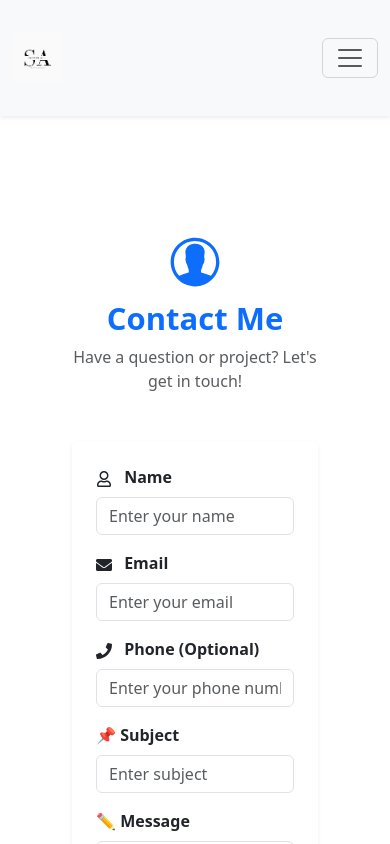
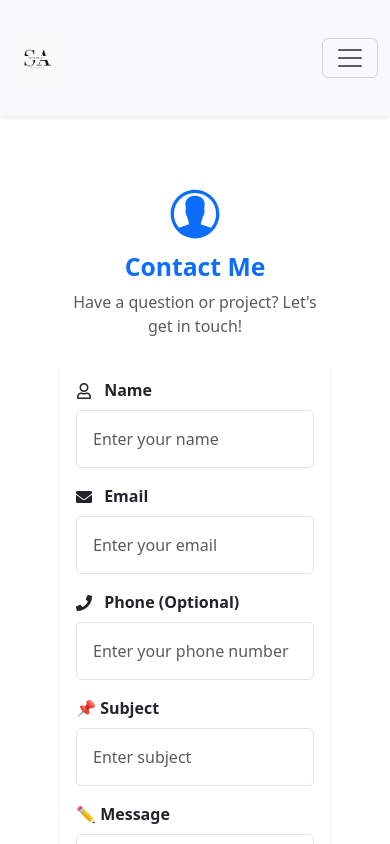
Before and after one commit to SajjadAli54/sajjadali, a Next.js app: page /contact in a window 390 px wide. Built offline with nearby package versions, Linux system fonts and the light colour scheme.

Commit message:
updated contact based on mobile screen

```diff
--- a/app/(routes)/contact/page.tsx
+++ b/app/(routes)/contact/page.tsx
@@ -5,10 +5,8 @@ import { Formik, Field, Form, ErrorMessage } from "formik";
 import * as Yup from "yup";
 import { IoIosContact } from "react-icons/io";
 import { FaEnvelope, FaPhone, FaRegUser, FaPaperPlane } from "react-icons/fa";
-import { Container } from "react-bootstrap";
 
 const Contact = () => {
-  // Validation Schema
   const validationSchema = Yup.object({
     name: Yup.string().trim().required("Name is required"),
     email: Yup.string()
@@ -23,7 +21,6 @@ const Contact = () => {
     message: Yup.string().trim().required("Message cannot be empty"),
   });
 
-  // Initial Form Values
   const initialValues = {
     name: "",
     email: "",
@@ -32,7 +29,6 @@ const Contact = () => {
     message: "",
   };
 
-  // Form Submit Handler
   const handleSubmit = (values: typeof initialValues) => {
     const mailtoLink = `mailto:imsajjadali54@gmail.com?subject=${encodeURIComponent(
       values.subject
@@ -43,18 +39,18 @@ const Contact = () => {
   };
 
   return (
-    <Container className="py-5 animate__animated animate__fadeIn">
-      <div className="text-center mb-5">
+    <div className="animate__animated animate__fadeIn">
+      <div className="text-center mb-4">
         <IoIosContact size={60} className="text-primary mb-2" />
-        <h2 className="text-primary display-5 fw-bold">Contact Me</h2>
+        <h2 className="text-primary fw-bold">Contact Me</h2>
         <p className="text-muted">
           Have a question or project? Let&apos;s get in touch!
         </p>
       </div>
 
       <div className="row justify-content-center">
-        <div className="col-lg-6">
-          <div className="card p-4 border-0 shadow-sm rounded">
+        <div className="col-lg-6 col-md-8 col-sm-10">
+          <div className="card p-3 p-md-4 border-0 shadow-sm rounded">
             <Formik
               initialValues={initialValues}
               validationSchema={validationSchema}
@@ -71,7 +67,7 @@ const Contact = () => {
                       type="text"
                       id="name"
                       name="name"
-                      className={`form-control ${
+                      className={`form-control w-100 p-3 ${
                         touched.name && errors.name ? "is-invalid" : ""
                       }`}
                       placeholder="Enter your name"
@@ -92,7 +88,7 @@ const Contact = () => {
                       type="email"
                       id="email"
                       name="email"
-                      className={`form-control ${
+                      className={`form-control w-100 p-3 ${
                         touched.email && errors.email ? "is-invalid" : ""
                       }`}
                       placeholder="Enter your email"
@@ -113,7 +109,7 @@ const Contact = () => {
                       type="tel"
                       id="phone"
                       name="phone"
-                      className="form-control"
+                      className="form-control w-100 p-3"
                       placeholder="Enter your phone number"
                     />
                     <ErrorMessage
@@ -132,7 +128,7 @@ const Contact = () => {
                       type="text"
                       id="subject"
                       name="subject"
-                      className={`form-control ${
+                      className={`form-control w-100 p-3 ${
                         touched.subject && errors.subject ? "is-invalid" : ""
                       }`}
                       placeholder="Enter subject"
@@ -154,7 +150,7 @@ const Contact = () => {
                       id="message"
                       name="message"
                       rows={5}
-                      className={`form-control ${
+                      className={`form-control w-100 p-3 ${
                         touched.message && errors.message ? "is-invalid" : ""
                       }`}
                       placeholder="Write your message here..."
@@ -170,7 +166,7 @@ const Contact = () => {
                   <div className="text-center">
                     <button
                       type="submit"
-                      className="btn btn-primary btn-lg px-4"
+                      className="btn btn-primary btn-lg px-4 py-2 w-100"
                     >
                       <FaPaperPlane className="me-2" /> Send Message
                     </button>
@@ -181,7 +177,7 @@ const Contact = () => {
           </div>
         </div>
       </div>
-    </Container>
+    </div>
   );
 };
 
```
